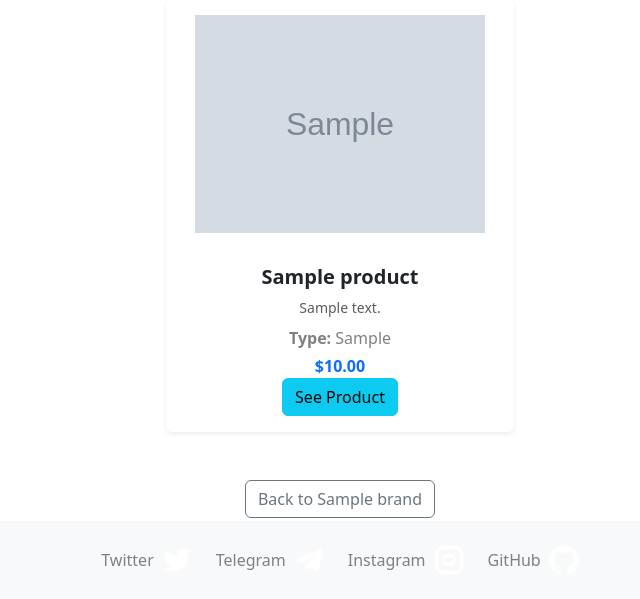
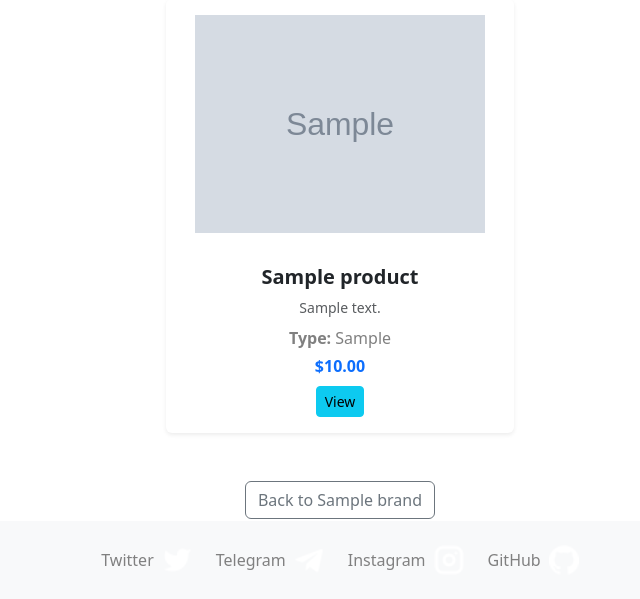
Before and after one commit to davitshengelia2407/First_Flask, a Flask app: page /brands/1/products in a window 1280 px wide. Shown: the part 201-800 px from the top of the page, without its empty margins (300-940 px from the left). Run offline with Flask 3, Linux system fonts and the light colour scheme; tables that the repository leaves empty hold one stand-in row (values such as "Sample post"); grey boxes marked "Sample" are stand-in pictures; parts of the project's set-up code (start-up, migrations or seed data) failed here and were passed over.

Commit message:
refactor: fixed routes

```diff
--- a/routes/__init__.py
+++ b/routes/__init__.py
@@ -1,6 +1,8 @@
 from ext import app
 from routes.basket import basket_bp
 from routes.payments import payment_bp
+from routes.products import product_bp
 
 app.register_blueprint(basket_bp)
 app.register_blueprint(payment_bp)
+app.register_blueprint(product_bp)
--- a/routes/routes.py
+++ b/routes/routes.py
@@ -306,94 +306,6 @@ def add_product():
 
     return render_template("add-product.html", form=form)
 
-# @app.route("/add-brands", methods=["GET", "POST"])
-# @login_required
-# def add_brands():
-#     if current_user.role != UserRole.ADMIN:
-#         abort(403)
-#
-#     form = BrandForm(require_image=True)
-#     if form.validate_on_submit():
-#         image = form.image.data
-#         if not image:
-#             flash("Brand image is required.", "danger")
-#             return render_template("add-brands.html", form=form)
-#
-#         try:
-#             s3_url = upload_file_to_s3(image, folder="Brand_Logos")
-#         except Exception as e:
-#             app.logger.error(f"S3 upload failed: {e}")
-#             raise InternalServerError("Could not upload image. Try again later.")
-#
-#         new_brand = Brand(
-#             name=form.name.data,
-#             description=form.description.data,
-#             image=s3_url  # ✅ store S3 URL
-#         )
-#         Brand.create(new_brand)
-#         return redirect(url_for('all_brands'))
-#
-#     return render_template("add-brands.html", form=form)
-
-@app.route("/brands/<int:brand_id>/products/<int:product_id>")
-def single_product(brand_id, product_id):
-    brand_obj = Brand.query.get_or_404(brand_id)
-    product_obj = Product.query.filter_by(id=product_id, brand_id=brand_id).first_or_404()
-
-    return render_template("single-product.html", one_product=product_obj, brand=brand_obj)
-
-
-@app.route("/brands/<int:brand_id>/products/edit/<int:product_id>", methods=["GET", "POST"])
-@login_required
-def edit_product(brand_id, product_id):
-    if current_user.role != UserRole.ADMIN:
-        abort(403)
-
-    brand_obj = Brand.query.get_or_404(brand_id)
-    product_obj = Product.query.filter_by(id=product_id, brand_id=brand_id).first_or_404()
-
-    form = ProductForm(obj=product_obj)
-    form.submit_product.label.text = "Update Product"
-    form.brand.choices = [(brand_obj.id, brand_obj.name)]
-    form.brand.data = brand_obj.id
-    form.brand.render_kw = {"readonly": True, "disabled": True}
-
-    if form.validate_on_submit():
-        product_obj.name = form.name.data
-        product_obj.description = form.description.data
-        product_obj.price = form.price.data
-        product_obj.discount_price = form.discount_price.data
-        product_obj.stock = form.stock.data
-        product_obj.type = form.type.data
-
-        if isinstance(form.image.data, FileStorage) and form.image.data.filename:
-            try:
-                s3_url = upload_file_to_s3(form.image.data, folder="Brand_Products")
-                product_obj.image = s3_url
-            except Exception as e:
-                app.logger.error(f"S3 upload failed during product edit: {e}")
-                flash("Image upload failed. Please try again.", "danger")
-                return render_template('edit-product.html', form=form, product=product_obj, brand=brand_obj)
-
-        product_obj.save()
-        flash("Product updated successfully.", "success")
-        return redirect(url_for('single_product', brand_id=brand_id, product_id=product_id))
-
-    return render_template('edit-product.html', form=form, product=product_obj, brand=brand_obj)
-
-@app.route("/product/<int:product_id>/delete", methods=["POST", "GET"])
-@login_required
-def delete_product(product_id):
-    if not current_user.is_admin:
-        abort(403)
-
-    product = Product.query.get_or_404(product_id)
-    db.session.delete(product)
-    db.session.commit()
-    flash("Product deleted.", "success")
-    return redirect(url_for("home"))
-
-
 
 @app.route("/api/search_suggestions")
 def search_suggestions():
--- a/templates/products.html
+++ b/templates/products.html
@@ -28,22 +28,23 @@
                     <p class="mb-1"><strong>Type:</strong> {{ product.type }}</p>
                     <p class="mb-0 text-primary fw-semibold">
                         {% if product.discount_price %}
-                        <span class="text-decoration-line-through text-muted me-1">${{ product.price }}</span>
-                        ${{ product.discount_price }}
+                        <span class="text-decoration-line-through text-muted me-1">${{ "%.2f"|format(product.price) }}</span>
+                        ${{ "%.2f"|format(product.discount_price) }}
                         {% else %}
                         ${{ "%.2f"|format(product.price) }}
                         {% endif %}
                     </p>
-                    <a href="{{ url_for('single_product', brand_id=brand.id, product_id=product.id) }}" class="btn btn-info edit-button">
-                        See Product
+                    <a href="{{ url_for('product.single_product', brand_id=brand.id, product_id=product.id) }}" class="btn btn-info btn-sm mt-2">
+                        View
                     </a>
                     {% if current_user.is_authenticated and current_user.is_admin %}
-                    <a href="{{ url_for('edit_product', brand_id=brand.id, product_id=product.id) }}" class="btn btn-info edit-button">
-                        Edit Product
+                    <a href="{{ url_for('product.edit_product', brand_id=brand.id, product_id=product.id) }}" class="btn btn-warning btn-sm mt-2">
+                        Edit
                     </a>
-                    <a href="{{ url_for('delete_product', product_id=product.id) }}" class="btn btn-outline-danger btn-sm">Delete</a>
+                    <a href="{{ url_for('product.delete_product', product_id=product.id) }}" class="btn btn-outline-danger btn-sm mt-2">
+                        Delete
+                    </a>
                     {% endif %}
-
                 </div>
             </div>
         </div>
```
Also changed, not shown: routes/products.py (added, +110 -0 lines), templates/search_results.html (+9 -5 lines), templates/single-product.html (+4 -17 lines).
